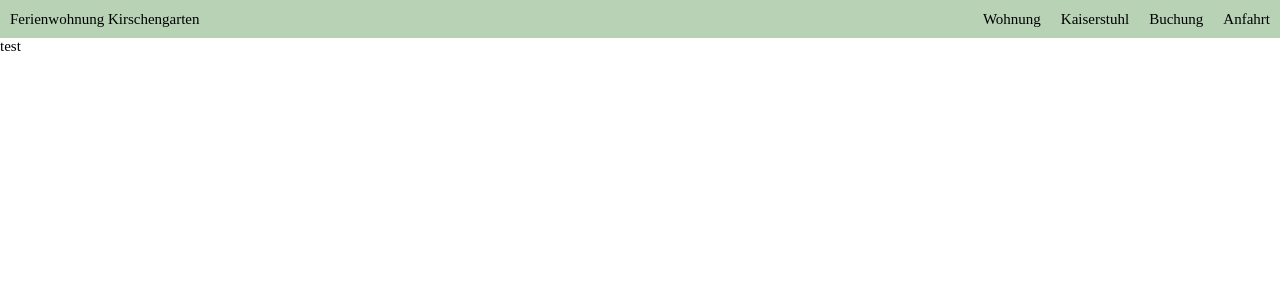
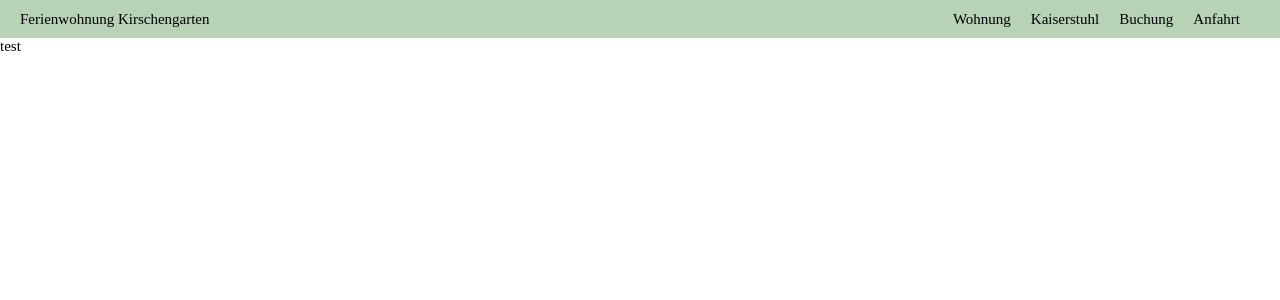
Before and after one commit to lh535/fewo-kirschengarten, a PHP site: page / in a window 1280 px wide. Shown: the top 300 px of the page. Run offline with PHP 8.4, Linux system fonts and the light colour scheme.

Commit message:
change some labels and the padding on the navbar

```diff
--- a/header.php
+++ b/header.php
@@ -1,4 +1,5 @@
-<div id="header">
+<header>
+<nav>
   <div class="header-object" id="header-home">
     <a class="header-link" href='#'>Ferienwohnung Kirschengarten</a>
   </div>
@@ -17,4 +18,5 @@
       <a class="header-link" href='#'>Anfahrt</a>
     </div>
   </div>
-</div>
+</nav>
+</header>
--- a/styles/main.css
+++ b/styles/main.css
@@ -1,16 +1,20 @@
-#header {
+header {
+  background-color: #b7d2b5;
+}
+
+nav {
   display: flex;
   justify-content: space-between;
-  background-color: #b7d2b5;
+  padding: 10px 20px 10px 20px;
 }
 
 #header-right-container {
   display: flex;
-  justify-content: center;
+  justify-content: end;
 }
 
 .header-object {
-  padding: 10px;
+  margin-right: 20px;
 }
 
 
```
